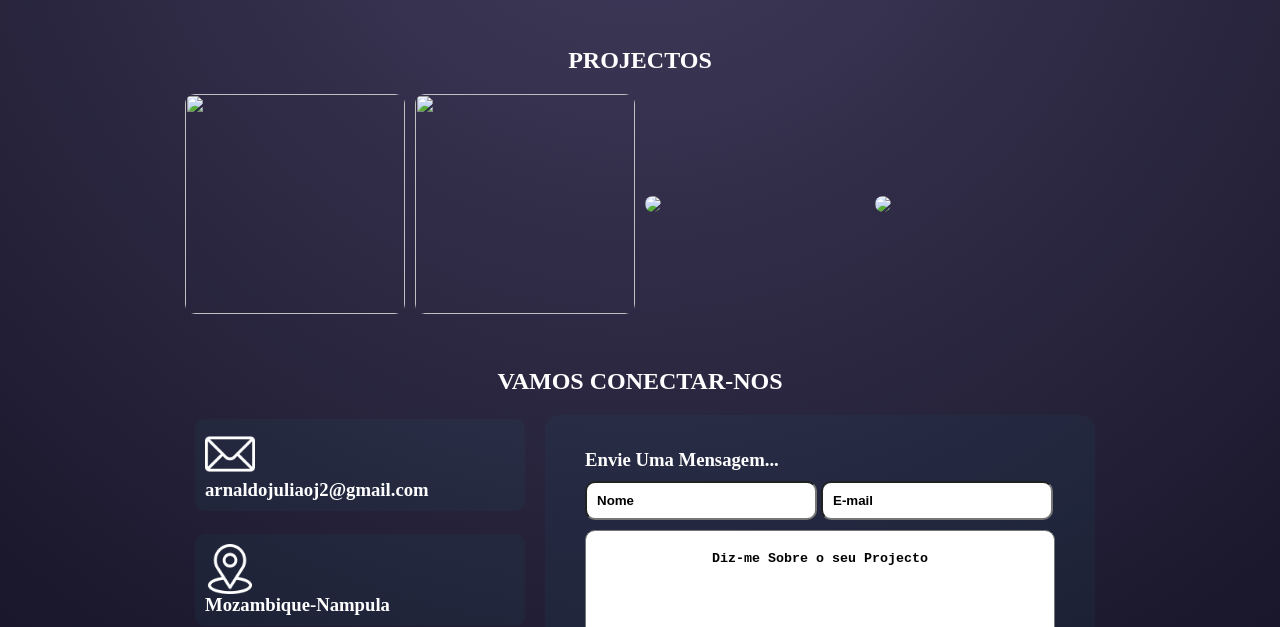
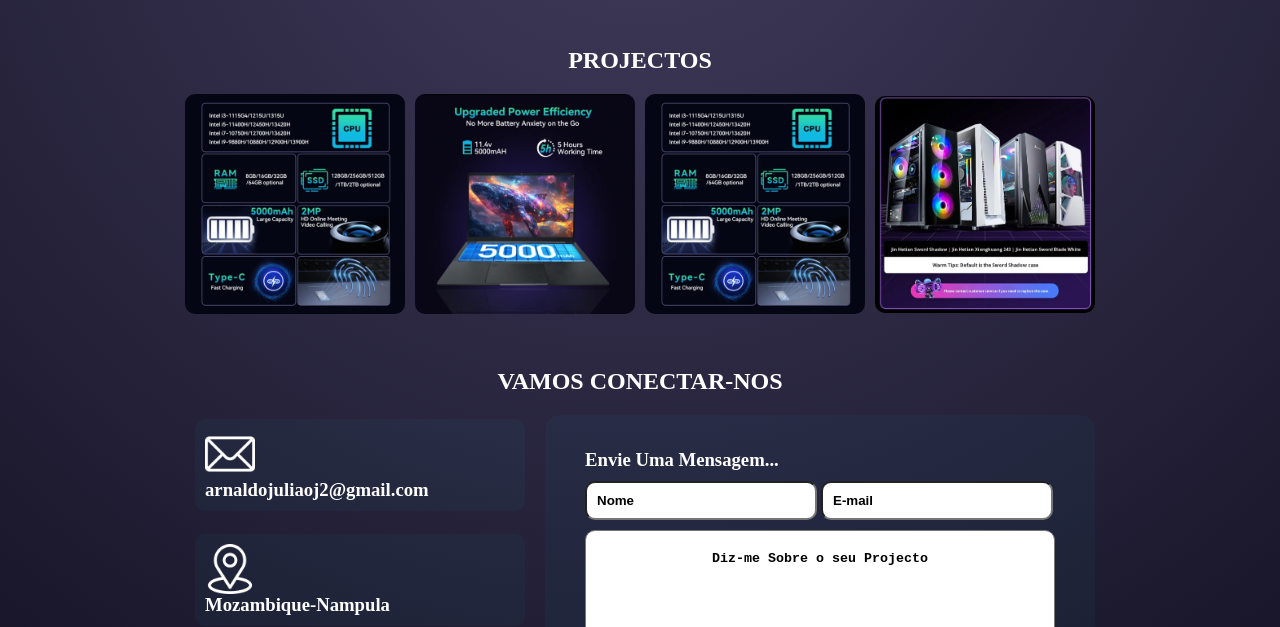
Before and after one commit to arnaldojuliao/Arnaldo-Juliao, a plain HTML site: page index.html in a window 1280 px wide. Shown: the part 1426-2053 px from the top of the page. Drawn offline with Linux system fonts and the light colour scheme.

Commit message:
Update image source paths in index.html

```diff
--- a/index.html
+++ b/index.html
@@ -89,10 +89,10 @@
         <section id="projecto" class="projecto">
             <h1>PROJECTOS</h1>
             <div class="view">
-                <div><img width="220" height="220" src="img/img/1768381725667.png" ></div>
-                <div><img width="220" height="220" src="img/img/1768381730207.png" ></div>
-                <div><img width="220" src="img/img/1768381725667.png" ></div>
-                <div><img width="220" src="img/img/1768381756428.png" ></div>
+                <div><img width="220" height="220" src="img/1768381725667.png" ></div>
+                <div><img width="220" height="220" src="img/1768381730207.png" ></div>
+                <div><img width="220" src="img/1768381725667.png" ></div>
+                <div><img width="220" src="img/1768381756428.png" ></div>
             </div>
         </section>
 
```
